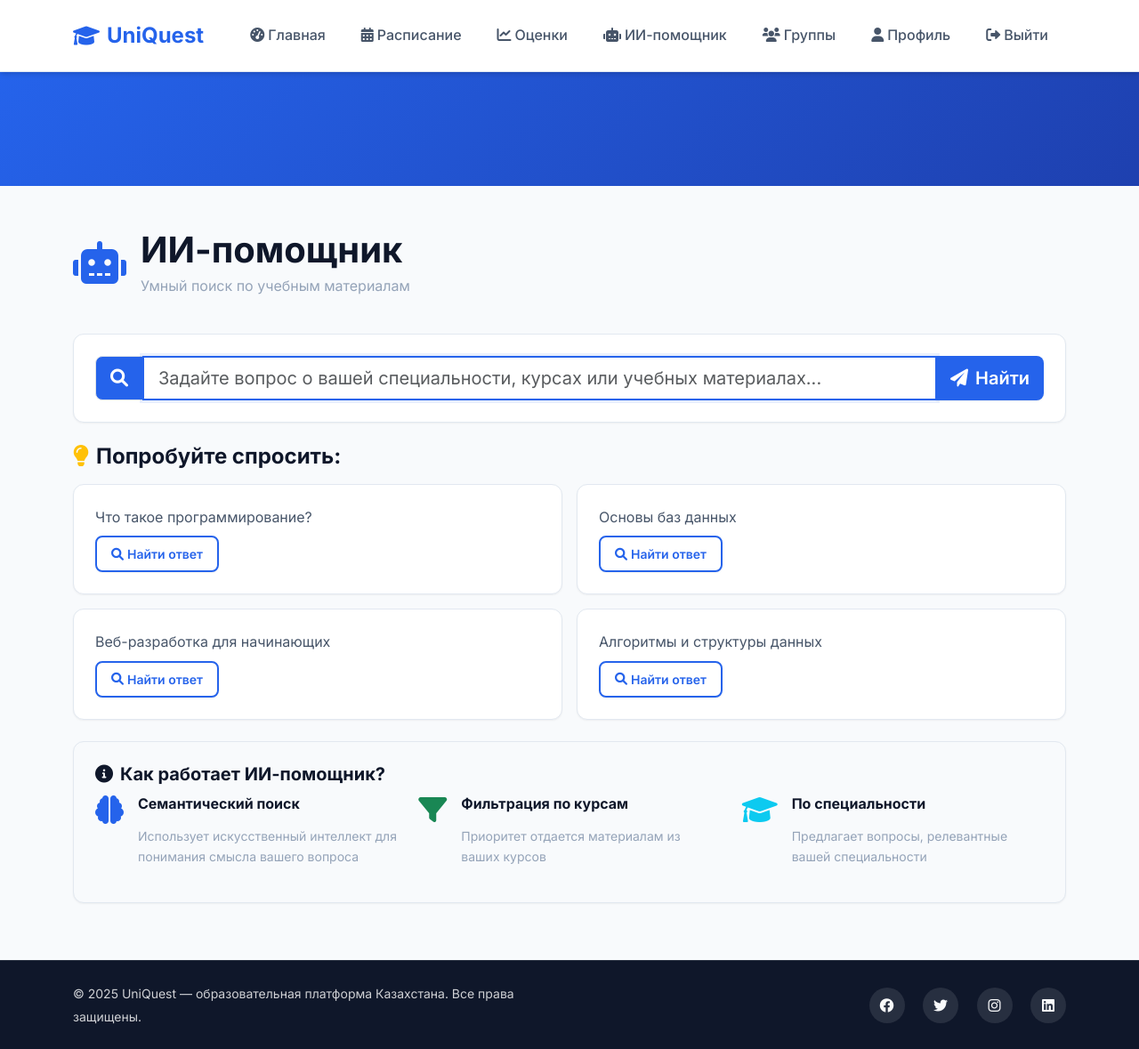
After one commit to rrrrrrahit/uniquest, a Django app: page /ai-assistant/ in a window 1280 px wide. The commit adds this page. Shown: the whole page at 89% size. Run offline with Django 5.2, Linux system fonts and the light colour scheme; a user stored in the database is signed in; data comes from the database, SQL or seed files in the repository; data that the repository does not hold is empty; parts of the project's set-up code (start-up, migrations or seed data) failed here and were passed over.

Commit message:
обавлен -помощник для студентов с поиском по специальности и курсам

```diff
--- /dev/null
+++ b/main/templates/main/ai_assistant.html
@@ -0,0 +1,218 @@
+{% extends 'main/base.html' %}
+{% load static %}
+{% block title %}ИИ-помощник — UniQuest{% endblock %}
+
+{% block content %}
+<div class="row mb-4">
+  <div class="col-12">
+    <div class="d-flex align-items-center mb-3">
+      <div class="me-3">
+        <i class="fas fa-robot fa-3x text-primary"></i>
+      </div>
+      <div>
+        <h1 class="mb-1">ИИ-помощник</h1>
+        <p class="text-muted mb-0">
+          Умный поиск по учебным материалам
+          {% if specialty %}
+            <span class="badge bg-info ms-2">{{ specialty.name_ru }}</span>
+          {% endif %}
+        </p>
+      </div>
+    </div>
+  </div>
+</div>
+
+<!-- Поисковая форма -->
+<div class="row mb-4">
+  <div class="col-12">
+    <div class="card shadow-sm">
+      <div class="card-body p-4">
+        <form method="get" action="{% url 'ai_assistant' %}">
+          <div class="input-group input-group-lg">
+            <span class="input-group-text bg-primary text-white">
+              <i class="fas fa-search"></i>
+            </span>
+            <input
+              type="text"
+              name="q"
+              class="form-control"
+              placeholder="Задайте вопрос о вашей специальности, курсах или учебных материалах..."
+              value="{{ query }}"
+              autofocus
+            >
+            <button class="btn btn-primary" type="submit">
+              <i class="fas fa-paper-plane me-2"></i>Найти
+            </button>
+          </div>
+        </form>
+      </div>
+    </div>
+  </div>
+</div>
+
+{% if query %}
+  <!-- Результаты поиска -->
+  <div class="row mb-4">
+    <div class="col-12">
+      <h3 class="mb-3">
+        <i class="fas fa-list me-2"></i>Результаты поиска
+        <small class="text-muted">(найдено: {{ search_results|length }})</small>
+      </h3>
+
+      {% if search_results %}
+        <div class="row g-4">
+          {% for result in search_results %}
+            <div class="col-md-6">
+              <div class="card h-100 shadow-sm">
+                <div class="card-body">
+                  <div class="d-flex justify-content-between align-items-start mb-2">
+                    <h5 class="card-title mb-0">
+                      <i class="fas fa-book-open me-2 text-primary"></i>
+                      {{ result.title }}
+                    </h5>
+                    {% if result.score %}
+                      <span class="badge bg-success">
+                        {{ result.score|floatformat:2 }}
+                      </span>
+                    {% endif %}
+                  </div>
+
+                  {% if result.lecture %}
+                    <p class="text-muted small mb-2">
+                      <i class="fas fa-graduation-cap me-1"></i>
+                      Курс: <a href="{% url 'course_detail' result.lecture.course.id %}">{{ result.lecture.course.name }}</a>
+                    </p>
+                  {% endif %}
+
+                  <p class="card-text">{{ result.snippet }}</p>
+
+                  <div class="mt-3">
+                    {% if result.lecture %}
+                      <a href="{% url 'lecture_detail' result.lecture.id %}" class="btn btn-sm btn-outline-primary">
+                        <i class="fas fa-eye me-1"></i>Читать полностью
+                      </a>
+                    {% elif result.url %}
+                      <a href="{{ result.url }}" target="_blank" class="btn btn-sm btn-outline-primary">
+                        <i class="fas fa-external-link-alt me-1"></i>Открыть ссылку
+                      </a>
+                    {% endif %}
+                  </div>
+                </div>
+              </div>
+            </div>
+          {% endfor %}
+        </div>
+      {% else %}
+        <div class="alert alert-info text-center">
+          <i class="fas fa-info-circle fa-2x mb-3"></i>
+          <h5>Ничего не найдено</h5>
+          <p>Попробуйте изменить запрос или использовать другие ключевые слова.</p>
+        </div>
+      {% endif %}
+    </div>
+  </div>
+{% else %}
+  <!-- Предлагаемые вопросы -->
+  {% if suggested_questions %}
+    <div class="row mb-4">
+      <div class="col-12">
+        <h3 class="mb-3">
+          <i class="fas fa-lightbulb me-2 text-warning"></i>Попробуйте спросить:
+        </h3>
+        <div class="row g-3">
+          {% for question in suggested_questions %}
+            <div class="col-md-6">
+              <div class="card h-100 hover-shadow">
+                <div class="card-body">
+                  <p class="card-text mb-0">{{ question }}</p>
+                  <a href="{% url 'ai_assistant' %}?q={{ question|urlencode }}" class="btn btn-sm btn-outline-primary mt-2">
+                    <i class="fas fa-search me-1"></i>Найти ответ
+                  </a>
+                </div>
+              </div>
+            </div>
+          {% endfor %}
+        </div>
+      </div>
+    </div>
+  {% endif %}
+
+  <!-- Популярные вопросы по специальности -->
+  {% if popular_questions %}
+    <div class="row mb-4">
+      <div class="col-12">
+        <h3 class="mb-3">
+          <i class="fas fa-star me-2 text-warning"></i>Популярные вопросы по вашей специальности:
+        </h3>
+        <div class="row g-3">
+          {% for question in popular_questions %}
+            <div class="col-md-4">
+              <div class="card h-100">
+                <div class="card-body text-center">
+                  <i class="fas {{ question.icon }} fa-2x text-primary mb-3"></i>
+                  <p class="card-text">{{ question.text }}</p>
+                  <a href="{% url 'ai_assistant' %}?q={{ question.text|urlencode }}" class="btn btn-sm btn-primary">
+                    <i class="fas fa-search me-1"></i>Найти
+                  </a>
+                </div>
+              </div>
+            </div>
+          {% endfor %}
+        </div>
+      </div>
+    </div>
+  {% endif %}
+
+  <!-- Информация о функциях -->
+  <div class="row">
+    <div class="col-12">
+      <div class="card bg-light">
+        <div class="card-body">
+          <h5 class="card-title">
+            <i class="fas fa-info-circle me-2"></i>Как работает ИИ-помощник?
+          </h5>
+          <div class="row">
+            <div class="col-md-4 mb-3">
+              <div class="d-flex align-items-start">
+                <i class="fas fa-brain fa-2x text-primary me-3"></i>
+                <div>
+                  <h6>Семантический поиск</h6>
+                  <p class="small text-muted mb-0">Использует искусственный интеллект для понимания смысла вашего вопроса</p>
+                </div>
+              </div>
+            </div>
+            <div class="col-md-4 mb-3">
+              <div class="d-flex align-items-start">
+                <i class="fas fa-filter fa-2x text-success me-3"></i>
+                <div>
+                  <h6>Фильтрация по курсам</h6>
+                  <p class="small text-muted mb-0">Приоритет отдается материалам из ваших курсов</p>
+                </div>
+              </div>
+            </div>
+            <div class="col-md-4 mb-3">
+              <div class="d-flex align-items-start">
+                <i class="fas fa-graduation-cap fa-2x text-info me-3"></i>
+                <div>
+                  <h6>По специальности</h6>
+                  <p class="small text-muted mb-0">Предлагает вопросы, релевантные вашей специальности</p>
+                </div>
+              </div>
+            </div>
+          </div>
+        </div>
+      </div>
+    </div>
+  </div>
+{% endif %}
+
+<style>
+  .hover-shadow {
+    transition: transform 0.2s, box-shadow 0.2s;
+  }
+  .hover-shadow:hover {
+    transform: translateY(-2px);
+    box-shadow: 0 4px 8px rgba(0,0,0,0.1) !important;
+  }
+</style>
+{% endblock %}
--- a/main/templates/main/base.html
+++ b/main/templates/main/base.html
@@ -68,6 +68,11 @@
               <li class="nav-item">
                 <a class="nav-link" href="{% url 'grades' %}">
                   <i class="fas fa-chart-line me-1"></i>Оценки
+                </a>
+              </li>
+              <li class="nav-item">
+                <a class="nav-link" href="{% url 'ai_assistant' %}">
+                  <i class="fas fa-robot me-1"></i>ИИ-помощник
                 </a>
               </li>
               <li class="nav-item">
--- a/main/urls.py
+++ b/main/urls.py
@@ -11,6 +11,7 @@ urlpatterns = [
     path('profile/', views.profile_view, name='profile'),
     path('schedule/', views.schedule_view, name='schedule'),
     path('grades/', views.grades_view, name='grades'),
+    path('ai-assistant/', views.ai_assistant, name='ai_assistant'),
 
     path('course/<int:pk>/', views.course_detail, name='course_detail'),
 
--- a/main/views.py
+++ b/main/views.py
@@ -294,6 +294,96 @@ def grades_view(request):
         'total_grades': total_grades,
         'avg_score': avg_score,
         'courses_stats': courses_stats.values(),
+    })
+
+@login_required
+@student_required
+def ai_assistant(request):
+    """ИИ-помощник для студентов с поиском по специальности"""
+    user = request.user
+    profile = getattr(user, 'profile', None)
+    specialty = profile.specialty if profile else None
+
+    # Получаем курсы студента
+    student_obj = None
+    student_courses = []
+    if profile:
+        try:
+            student_obj = Student.objects.get(user=user)
+            enrollments = Enrollment.objects.filter(student=student_obj).select_related('course')
+            student_courses = [e.course for e in enrollments]
+        except Student.DoesNotExist:
+            pass
+
+    # Поиск
+    query = request.GET.get('q', '').strip()
+    search_results = []
+    suggested_questions = []
+
+    if query:
+        # Семантический поиск по всем лекциям
+        all_results = semantic_search(query, top_k=10)
+
+        # Загружаем объекты лекций для результатов
+        from .models import Lecture
+        for result in all_results:
+            lecture_id = result.get('id')
+            if lecture_id:
+                try:
+                    lecture = Lecture.objects.select_related('course').get(id=lecture_id)
+                    result['lecture'] = lecture
+                except Lecture.DoesNotExist:
+                    pass
+
+        # Фильтруем по курсам студента, если есть
+        if student_courses:
+            course_ids = [c.id for c in student_courses]
+            filtered_results = []
+            other_results = []
+
+            for result in all_results:
+                lecture = result.get('lecture')
+                if lecture and lecture.course_id in course_ids:
+                    filtered_results.append(result)
+                else:
+                    other_results.append(result)
+
+            # Сначала показываем результаты из курсов студента
+            search_results = filtered_results + other_results[:5]
+        else:
+            search_results = all_results[:10]
+    else:
+        # Предлагаем вопросы по специальности
+        if specialty:
+            suggested_questions = [
+                f"Что изучают на специальности {specialty.name_ru}?",
+                f"Какие предметы входят в программу {specialty.name_ru}?",
+                f"Основные темы специальности {specialty.name_ru}",
+            ]
+        else:
+            suggested_questions = [
+                "Что такое программирование?",
+                "Основы баз данных",
+                "Веб-разработка для начинающих",
+                "Алгоритмы и структуры данных",
+            ]
+
+    # Популярные вопросы по специальности
+    popular_questions = []
+    if specialty:
+        popular_questions = [
+            {"text": f"Какие навыки нужны для {specialty.name_ru}?", "icon": "fa-lightbulb"},
+            {"text": f"Карьерные возможности в {specialty.name_ru}", "icon": "fa-briefcase"},
+            {"text": f"Сложные темы в {specialty.name_ru}", "icon": "fa-graduation-cap"},
+        ]
+
+    return render(request, 'main/ai_assistant.html', {
+        'query': query,
+        'search_results': search_results,
+        'suggested_questions': suggested_questions,
+        'popular_questions': popular_questions,
+        'specialty': specialty,
+        'student_courses': student_courses,
     })
 
 
```
